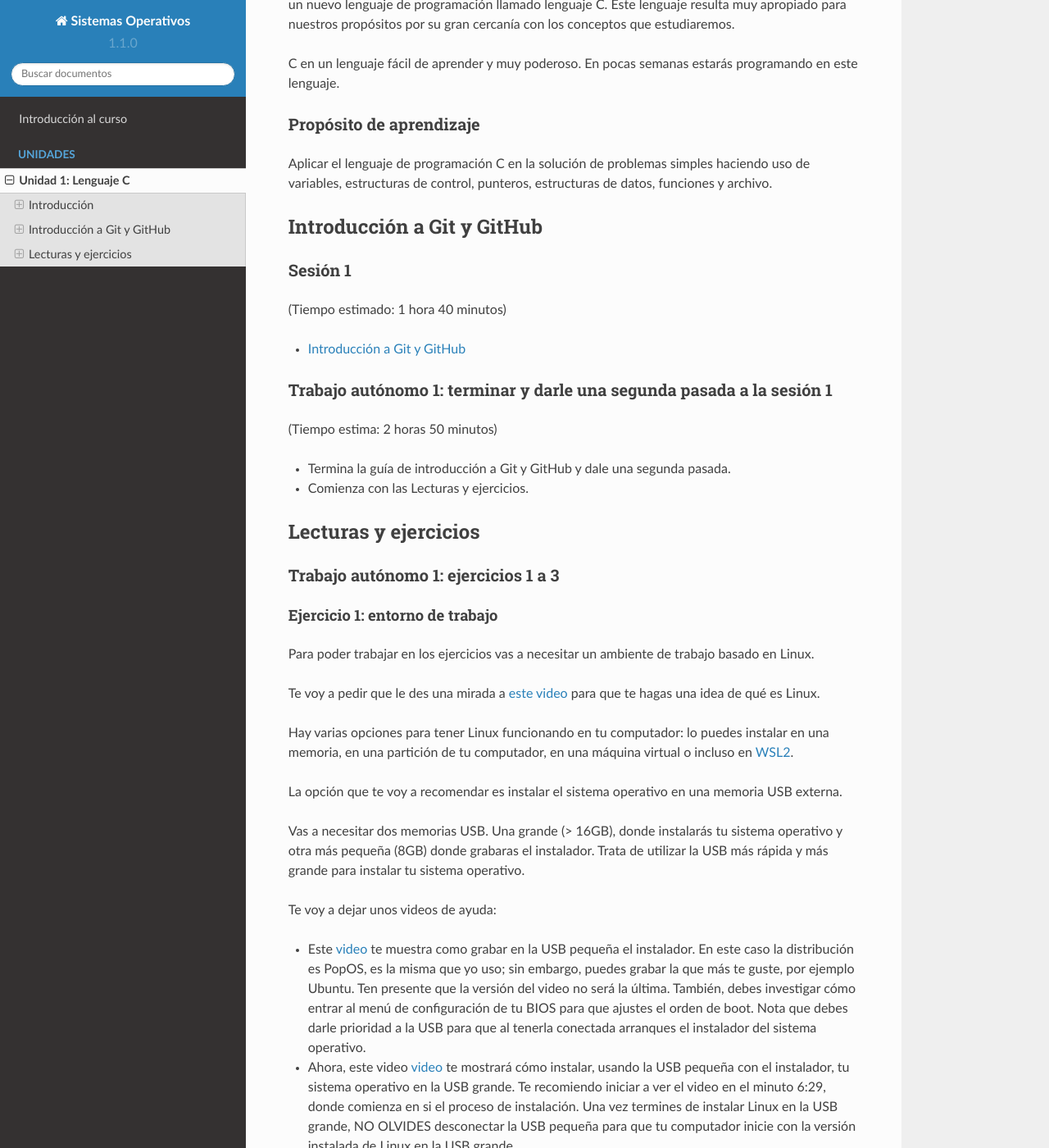
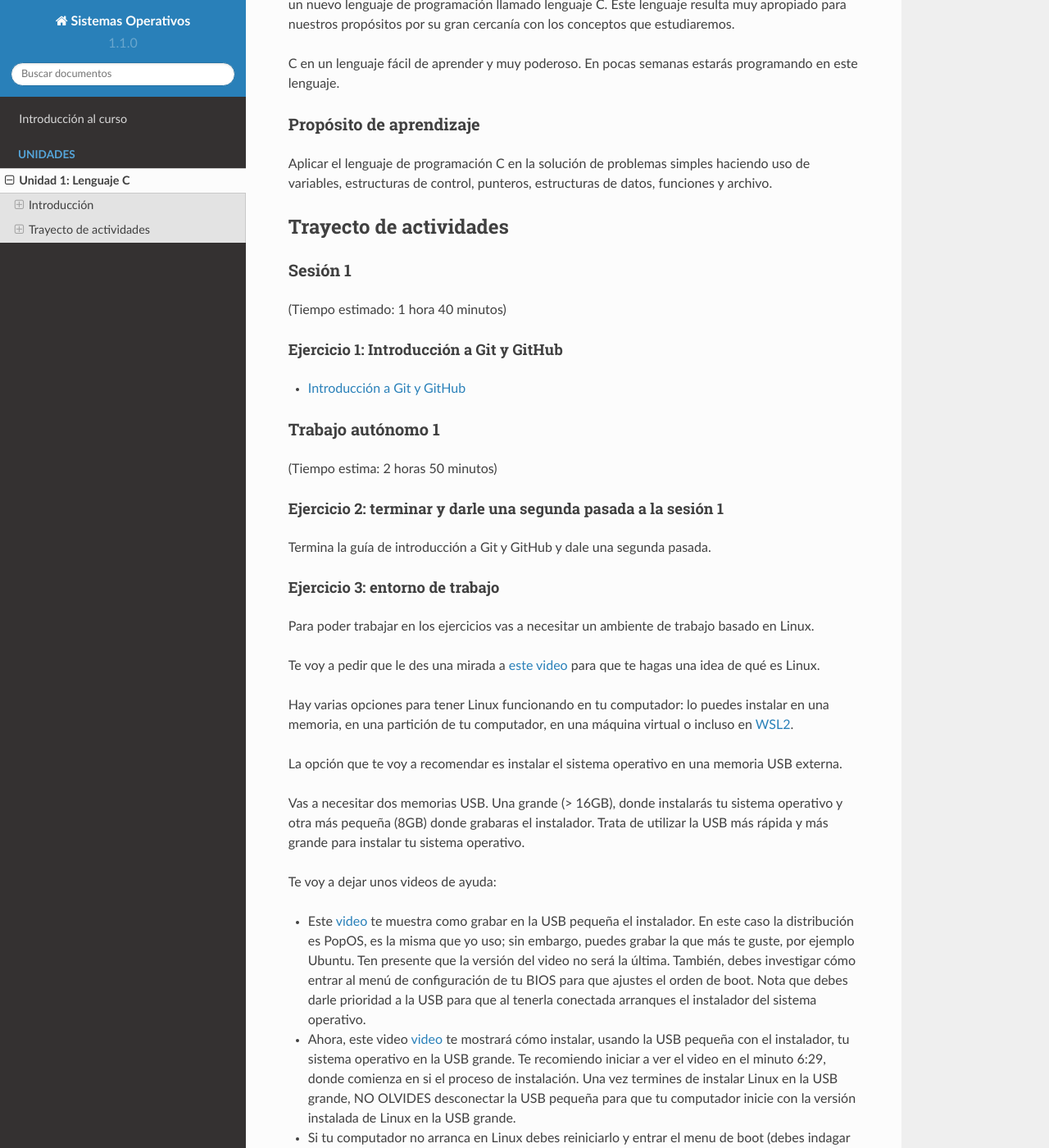
Before and after one commit to juanferfranco/sistemasoperativos, a Sphinx documentation site: the page built from docs/_unidad1/unidad1.rst, in a window 1280 px wide and 1400 px high, scrolled down 246 px. Shown: the whole window at 82% size. Built offline with Sphinx 7.4.7 and the Read the Docs theme 2.0.0, drawn with Linux system fonts in a browser that asks for light colours; some of the changed text lies outside the part shown.

Commit message:
update index

```diff
--- a/docs/_unidad1/unidad1.rst
+++ b/docs/_unidad1/unidad1.rst
@@ -19,33 +19,31 @@ Aplicar el lenguaje de programación C en la solución de problemas
 simples haciendo uso de variables, estructuras de control, punteros,
 estructuras de datos, funciones y archivo.
 
-
-Introducción a Git y GitHub
-------------------------------
+Trayecto de actividades
+----------------------------
 
 Sesión 1
 *************
 (Tiempo estimado: 1 hora 40 minutos)
+
+Ejercicio 1: Introducción a Git y GitHub
+^^^^^^^^^^^^^^^^^^^^^^^^^^^^^^^^^^^^^^^^^^^^^
 
 .. toctree::
     :maxdepth: 1
 
     Introducción a Git y GitHub <./introGit>
 
-Trabajo autónomo 1: terminar y darle una segunda pasada a la sesión 1
-************************************************************************
+Trabajo autónomo 1
+*********************
 (Tiempo estima: 2 horas 50 minutos)
 
-* Termina la guía de introducción a Git y GitHub y dale una segunda pasada.
-* Comienza con las Lecturas y ejercicios.
+Ejercicio 2: terminar y darle una segunda pasada a la sesión 1
+^^^^^^^^^^^^^^^^^^^^^^^^^^^^^^^^^^^^^^^^^^^^^^^^^^^^^^^^^^^^^^^^^
 
-Lecturas y ejercicios
-------------------------
+Termina la guía de introducción a Git y GitHub y dale una segunda pasada.
 
-Trabajo autónomo 1: ejercicios 1 a 3
-**************************************
-
-Ejercicio 1: entorno de trabajo
+Ejercicio 3: entorno de trabajo
 ^^^^^^^^^^^^^^^^^^^^^^^^^^^^^^^^^
 
 Para poder trabajar en los ejercicios vas a necesitar un ambiente de trabajo basado en Linux.
```
Also changed, not shown: other parts of docs/_unidad1/unidad1.rst (+2 -2 lines).
